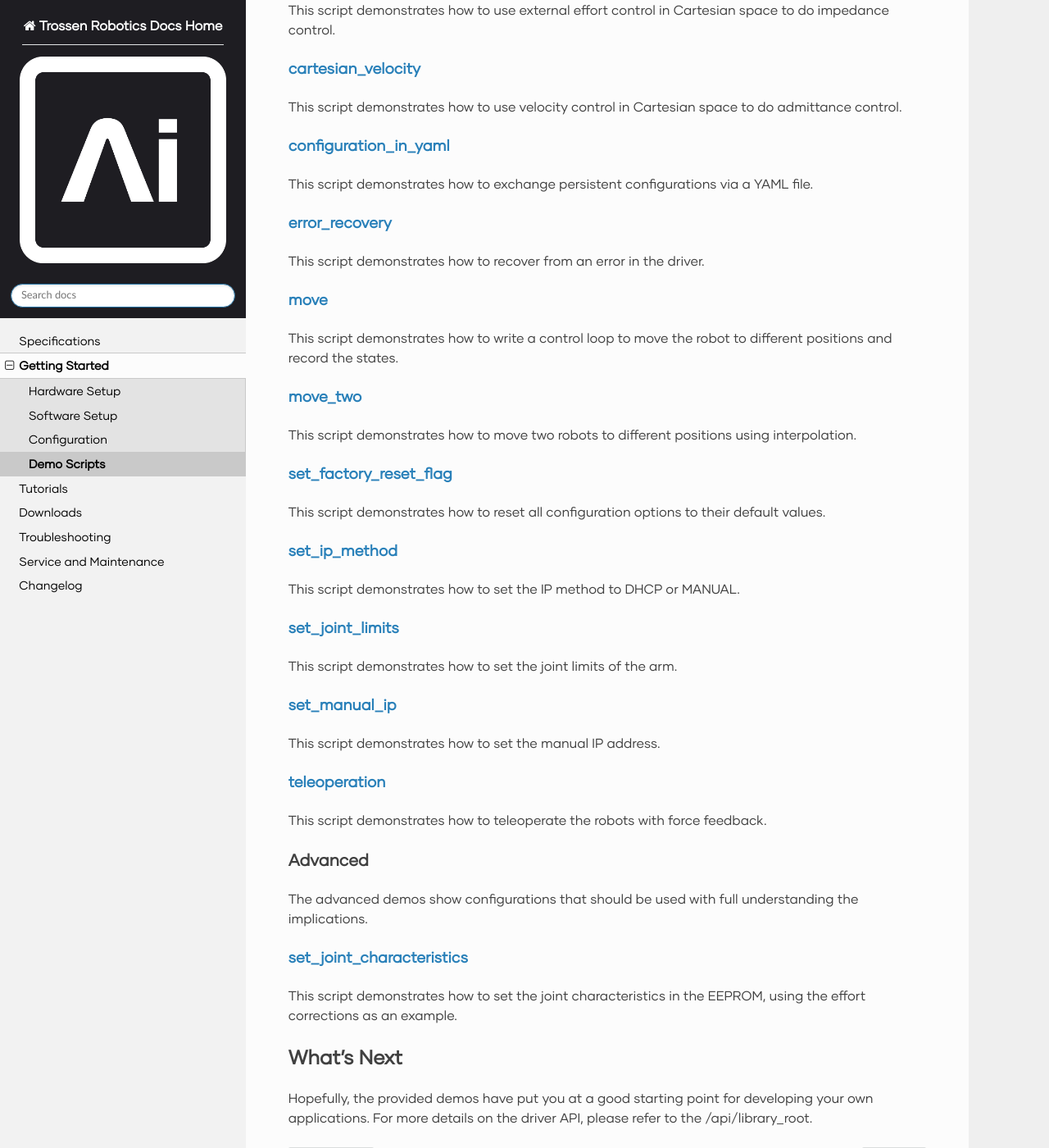
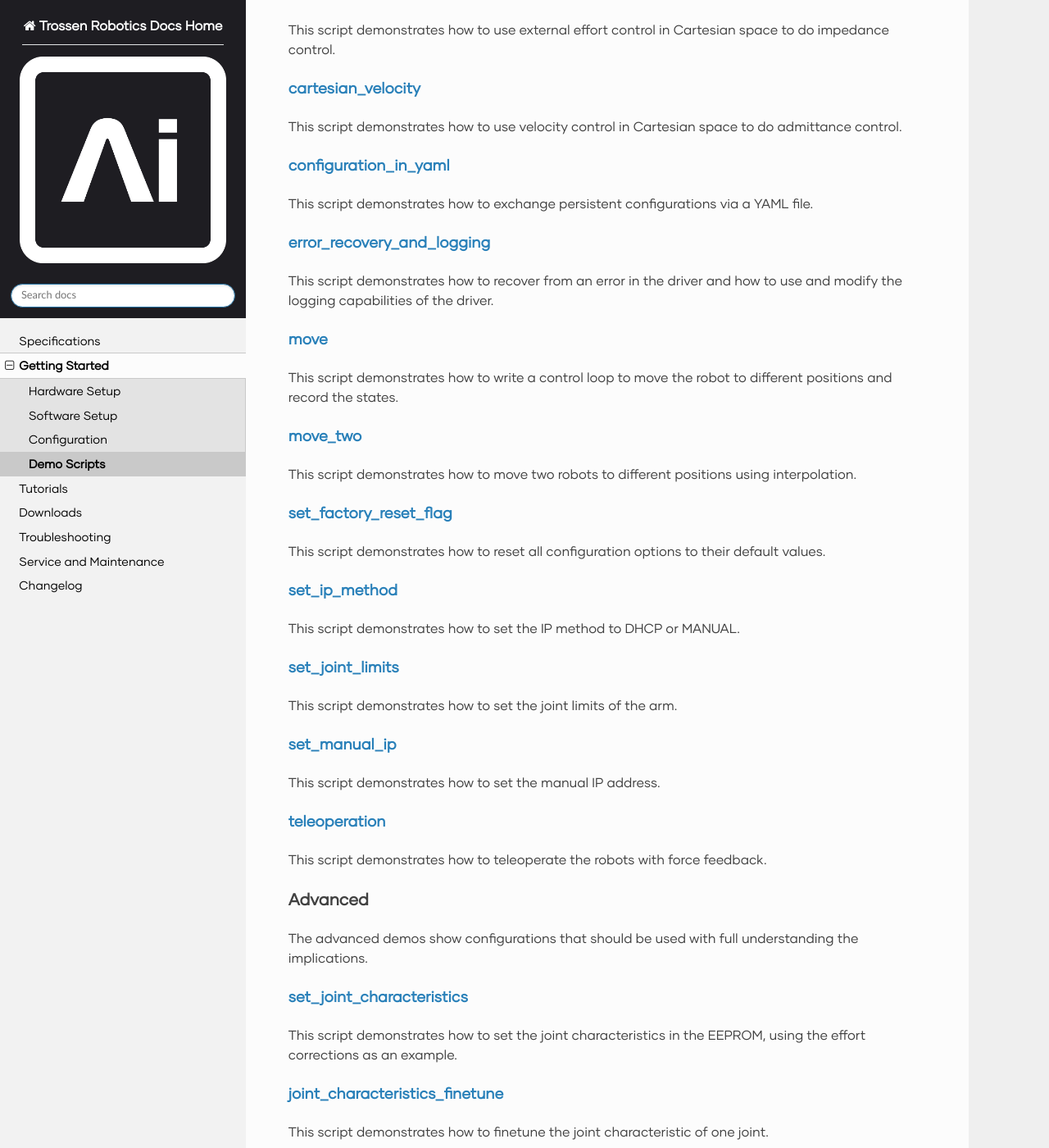
Before and after one commit to TrossenRobotics/trossen_arm, a Sphinx documentation site: the page built from docs/getting_started/demo_scripts.rst, in a window 1280 px wide and 1400 px high, scrolled down 3614 px. Shown: the whole window at 82% size. Built offline with Sphinx 7.4.7 and the Read the Docs theme 3.1.0, drawn with Linux system fonts in a browser that asks for light colours; some web fonts are replaced; pages that are not in the unit, such as notebooks, are missing from menus; some of the changed text lies outside the part shown.

Commit message:
Changelog for v1.8.4, v1.8.5 (#104)
* Add 1.8.4 driver, firmware changelogs

* add driver 1.8.5 changelog

* Added joint_characteristics_finetune demo

```diff
--- a/docs/getting_started/demo_scripts.rst
+++ b/docs/getting_started/demo_scripts.rst
@@ -258,10 +258,10 @@ This script demonstrates how to use velocity control in Cartesian space to do ad
 
 This script demonstrates how to exchange persistent configurations via a YAML file.
 
-`error_recovery`_
-^^^^^^^^^^^^^^^^^
+`error_recovery_and_logging`_
+^^^^^^^^^^^^^^^^^^^^^^^^^^^^^
 
-This script demonstrates how to recover from an error in the driver.
+This script demonstrates how to recover from an error in the driver and how to use and modify the logging capabilities of the driver.
 
 `move`_
 ^^^^^^^
@@ -308,43 +308,50 @@ The advanced demos show configurations that should be used with full understandi
 
 This script demonstrates how to set the joint characteristics in the EEPROM, using the effort corrections as an example.
 
-.. _`cartesian_external_effort`: https://github.com/TrossenRobotics/libtrossen_arm/tree/main/demos/python/cartesian_external_effort.py
+`joint_characteristics_finetune`_
+^^^^^^^^^^^^^^^^^^^^^^^^^^^^^^^^^
 
-.. _`cartesian_position`: https://github.com/TrossenRobotics/libtrossen_arm/tree/main/demos/python/cartesian_position.py
+This script demonstrates how to finetune the joint characteristic of one joint.
 
-.. _`cartesian_velocity`: https://github.com/TrossenRobotics/libtrossen_arm/tree/main/demos/python/cartesian_velocity.py
+.. _`cartesian_external_effort`: https://github.com/TrossenRobotics/trossen_arm/tree/main/demos/python/cartesian_external_effort.py
 
-.. _`configuration_in_yaml`: https://github.com/TrossenRobotics/libtrossen_arm/tree/main/demos/python/configuration_in_yaml.py
+.. _`cartesian_position`: https://github.com/TrossenRobotics/trossen_arm/tree/main/demos/python/cartesian_position.py
 
-.. _`configure_cleanup`: https://github.com/TrossenRobotics/libtrossen_arm/tree/main/demos/python/configure_cleanup.py
+.. _`cartesian_velocity`: https://github.com/TrossenRobotics/trossen_arm/tree/main/demos/python/cartesian_velocity.py
 
-.. _`error_recovery`: https://github.com/TrossenRobotics/libtrossen_arm/tree/main/demos/python/error_recovery.py
+.. _`configuration_in_yaml`: https://github.com/TrossenRobotics/trossen_arm/tree/main/demos/python/configuration_in_yaml.py
 
-.. _`gravity_compensation`: https://github.com/TrossenRobotics/libtrossen_arm/tree/main/demos/python/gravity_compensation.py
+.. _`configure_cleanup`: https://github.com/TrossenRobotics/trossen_arm/tree/main/demos/python/configure_cleanup.py
 
-.. _`gripper_torque`: https://github.com/TrossenRobotics/libtrossen_arm/tree/main/demos/python/gripper_torque.py
+.. _`error_recovery_and_logging`: https://github.com/TrossenRobotics/trossen_arm/tree/main/demos/python/error_recovery_and_logging.py
 
-.. _`mixed_interpolation_space`: https://github.com/TrossenRobotics/libtrossen_arm/tree/main/demos/python/mixed_interpolation_space.py
+.. _`joint_characteristics_finetune`: https://github.com/TrossenRobotics/trossen_arm/blob/main/demos/python/joint_characteristics_finetune.py
 
-.. _`move_two`: https://github.com/TrossenRobotics/libtrossen_arm/tree/main/demos/python/move_two.py
+.. _`gravity_compensation`: https://github.com/TrossenRobotics/trossen_arm/tree/main/demos/python/gravity_compensation.py
 
-.. _`move`: https://github.com/TrossenRobotics/libtrossen_arm/tree/main/demos/python/move.py
+.. _`gripper_torque`: https://github.com/TrossenRobotics/trossen_arm/tree/main/demos/python/gripper_torque.py
 
-.. _`set_factory_reset_flag`: https://github.com/TrossenRobotics/libtrossen_arm/tree/main/demos/python/set_factory_reset_flag.py
+.. _`mixed_interpolation_space`: https://github.com/TrossenRobotics/trossen_arm/tree/main/demos/python/mixed_interpolation_space.py
 
-.. _`set_ip_method`: https://github.com/TrossenRobotics/libtrossen_arm/tree/main/demos/python/set_ip_method.py
+.. _`move_two`: https://github.com/TrossenRobotics/trossen_arm/tree/main/demos/python/move_two.py
 
-.. _`set_joint_limits`: https://github.com/TrossenRobotics/libtrossen_arm/tree/main/demos/python/set_joint_limits.py
+.. _`move`: https://github.com/TrossenRobotics/trossen_arm/tree/main/demos/python/move.py
 
-.. _`set_manual_ip`: https://github.com/TrossenRobotics/libtrossen_arm/tree/main/demos/python/set_manual_ip.py
+.. _`set_factory_reset_flag`: https://github.com/TrossenRobotics/trossen_arm/tree/main/demos/python/set_factory_reset_flag.py
 
-.. _`set_mode`: https://github.com/TrossenRobotics/libtrossen_arm/tree/main/demos/python/set_mode.py
+.. _`set_ip_method`: https://github.com/TrossenRobotics/trossen_arm/tree/main/demos/python/set_ip_method.py
 
-.. _`set_joint_characteristics`: https://github.com/TrossenRobotics/libtrossen_arm/tree/main/demos/python/set_joint_characteristics.py
+.. _`set_joint_limits`: https://github.com/TrossenRobotics/trossen_arm/tree/main/demos/python/set_joint_limits.py
 
-.. _`simple_move`: https://github.com/TrossenRobotics/libtrossen_arm/tree/main/demos/python/simple_move.py
+.. _`set_manual_ip`: https://github.com/TrossenRobotics/trossen_arm/tree/main/demos/python/set_manual_ip.py
 
-.. _`teleoperation`: https://github.com/TrossenRobotics/libtrossen_arm/tree/main/demos/python/teleoperation.py
+.. _`set_mode`: https://github.com/TrossenRobotics/trossen_arm/tree/main/demos/python/set_mode.py
+
+.. _`set_joint_characteristics`: https://github.com/TrossenRobotics/trossen_arm/tree/main/demos/python/set_joint_characteristics.py
+
+.. _`simple_move`: https://github.com/TrossenRobotics/trossen_arm/tree/main/demos/python/simple_move.py
+
+.. _`teleoperation`: https://github.com/TrossenRobotics/trossen_arm/tree/main/demos/python/teleoperation.py
 
 What's Next
 ===========
```
Also changed, not shown: docs/changelog.rst (+28 -0 lines).
